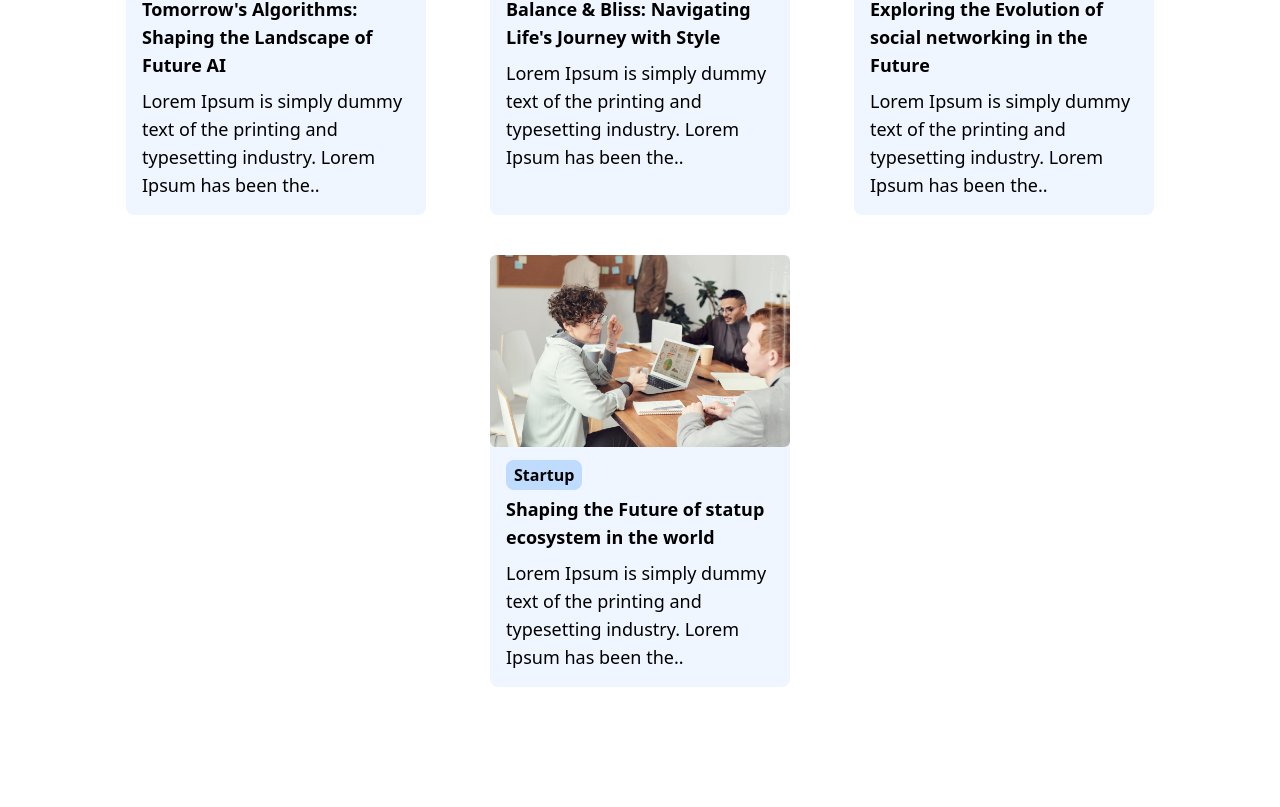
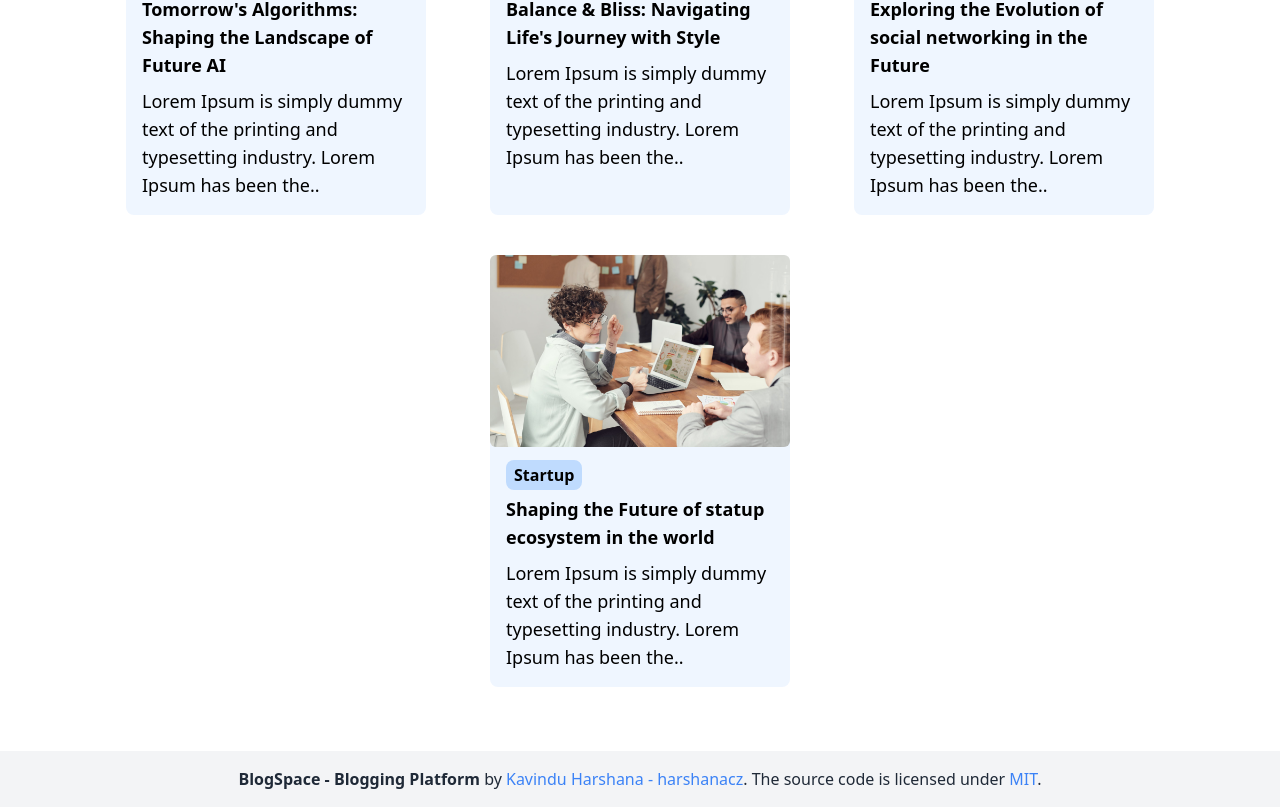
Before and after one commit to harshanacz/BlogSpace-blog-platform, a Next.js app: page / in a window 1280 px wide. Shown: the part 2708-3515 px from the top of the page. Before the commit the page ends 3459 px from the top, so only its background shows below. Built offline with nearby package versions, Linux system fonts and the light colour scheme.

Commit message:
footer add with license

```diff
--- a/src/app/page.tsx
+++ b/src/app/page.tsx
@@ -1,3 +1,4 @@
+import Footer from "@/components/Footer";
 import BlogList from "@/components/HomePage/BlogPostsSection/BlogList";
 import HeroSection from "@/components/HomePage/HeroSection/HeroSection";
 
@@ -6,6 +7,7 @@ export default function Home() {
     <div>
  <HeroSection />
  <BlogList />
+ <Footer/>
     </div>
 
   );
--- /dev/null
+++ b/src/components/Footer.tsx
@@ -0,0 +1,23 @@
+import React from 'react';
+
+const Footer = () => {
+  return (
+    <footer className="bg-gray-100 text-gray-800 py-4">
+      <div className="container mx-auto text-center">
+        <div className="content">
+          <p>
+            <strong>BlogSpace - Blogging Platform</strong> by{' '}
+            <a href="https://harshanacz.netlify.app" className="text-blue-500 hover:underline">
+              Kavindu Harshana - harshanacz
+            </a>. The source code is licensed under{' '}
+            <a href="http://opensource.org/licenses/mit-license.php" className="text-blue-500 hover:underline">
+              MIT
+            </a>.
+          </p>
+        </div>
+      </div>
+    </footer>
+  );
+}
+
+export default Footer;
```
